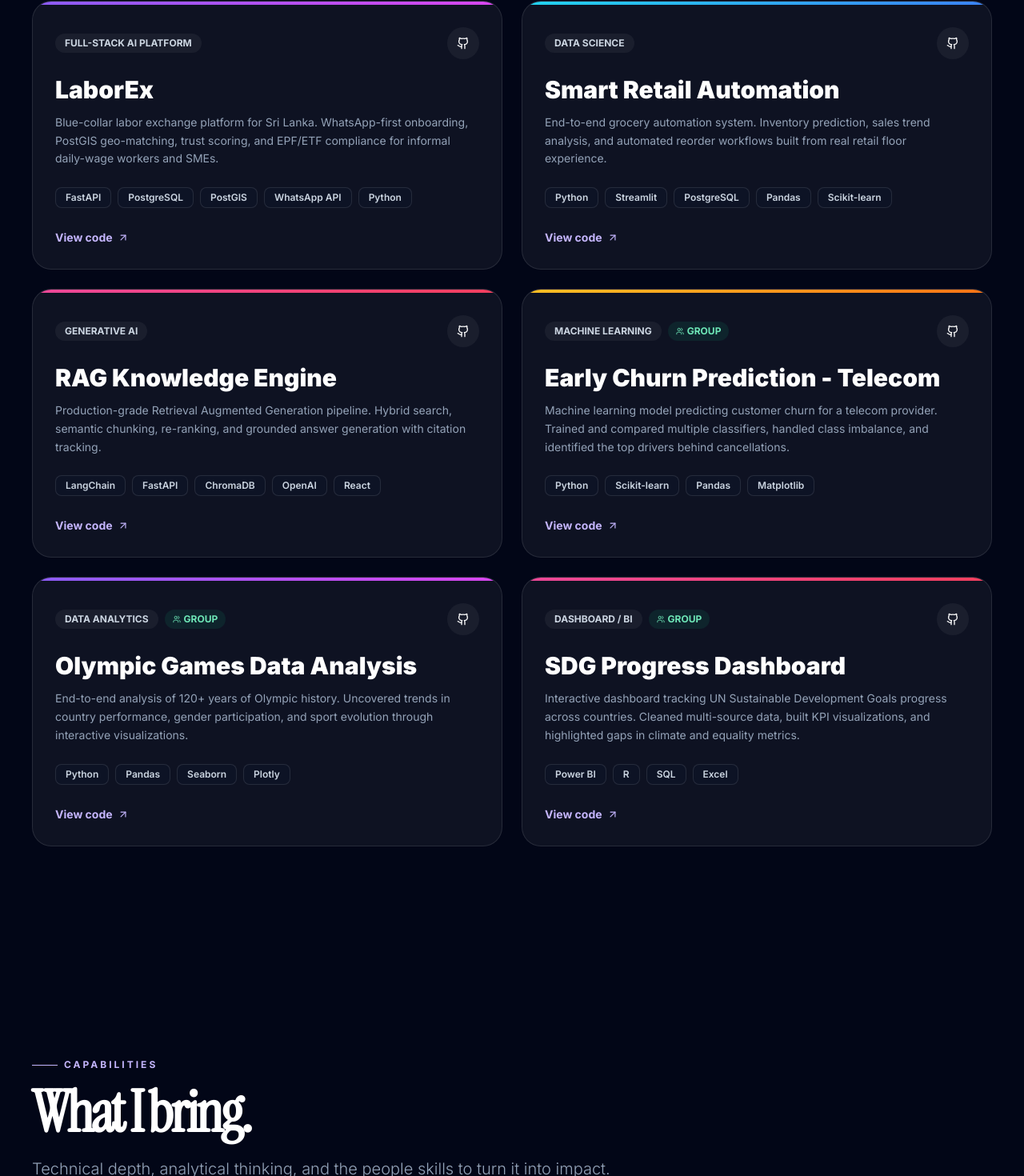
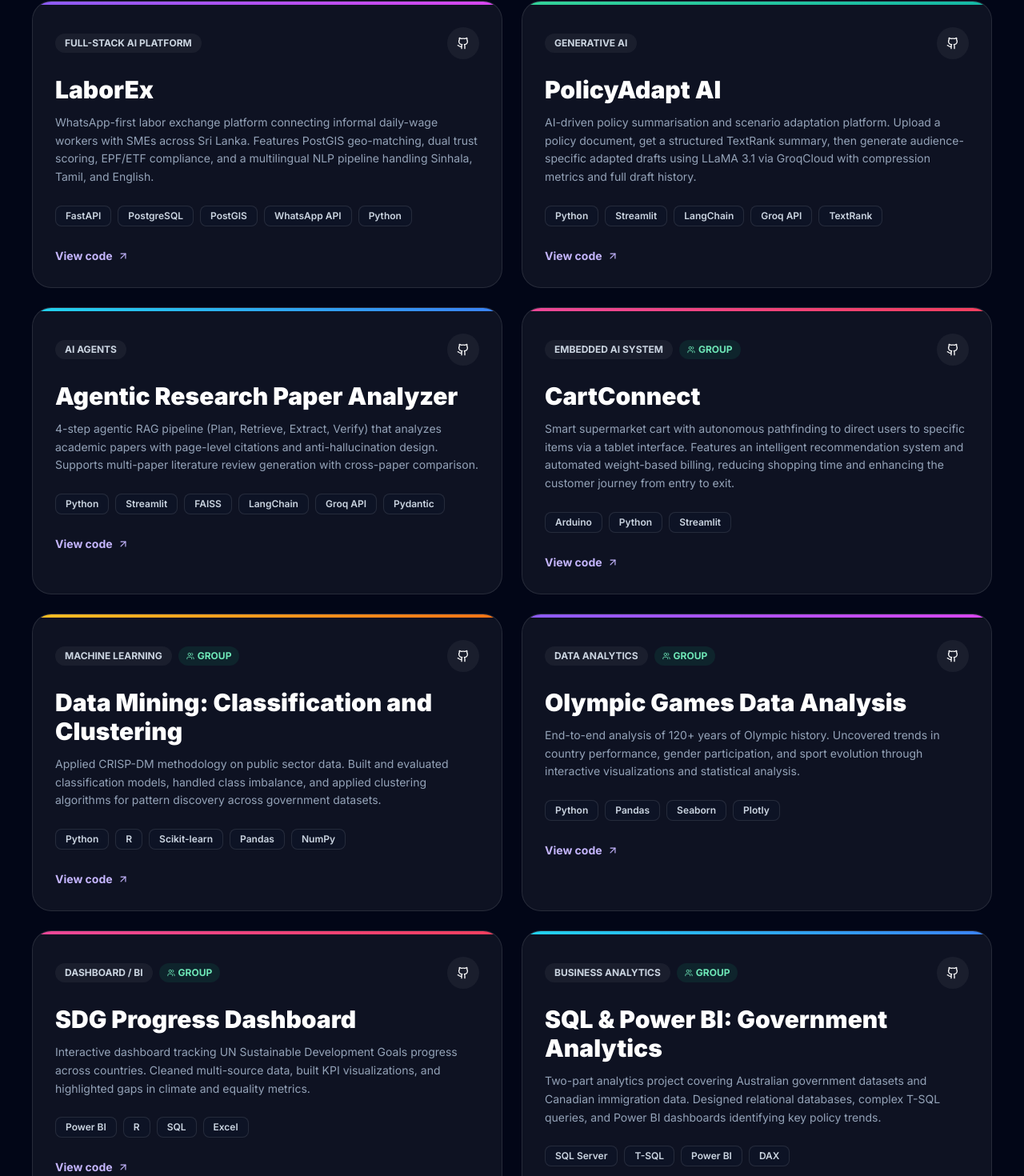
Before and after one commit to muhamednas/portfolio, a React app: page / in a window 1280 px wide. Shown: the part 1242-2712 px from the top of the page at 80% size. Built offline with nearby package versions, Linux system fonts and the light colour scheme; the HTML template or start-up script is replaced by a standard one.

Commit message:
Add CartConnect, contact form, Data Odyssey cert

```diff
--- a/src/constants/data.js
+++ b/src/constants/data.js
@@ -12,7 +12,7 @@ export const PROFILE = {
   email: "muhammed01n@gmail.com",
   phone: "0774778482",
   linkedin: "https://www.linkedin.com/in/muhamadns44",
-  github: "https://github.com/muhamadns44",
+  github: "https://github.com/muhamednas",
   bio: "Currently at KDU, bridging the gap between raw data and agentic automation. Building RAG pipelines, smart retail systems, and AI-driven solutions with a focus on real-world impact.",
   photo: "/portfolio/profile.jpeg"
 };
@@ -20,7 +20,7 @@ export const PROFILE = {
 export const PROJECTS = [
   {
     name: "LaborEx",
-    description: "Blue-collar labor exchange platform for Sri Lanka. WhatsApp-first onboarding, PostGIS geo-matching, trust scoring, and EPF/ETF compliance for informal daily-wage workers and SMEs.",
+    description: "WhatsApp-first labor exchange platform connecting informal daily-wage workers with SMEs across Sri Lanka. Features PostGIS geo-matching, dual trust scoring, EPF/ETF compliance, and a multilingual NLP pipeline handling Sinhala, Tamil, and English.",
     techStack: ["FastAPI", "PostgreSQL", "PostGIS", "WhatsApp API", "Python"],
     githubUrl: "#",
     category: "Full-Stack AI Platform",
@@ -28,27 +28,36 @@ export const PROJECTS = [
     accent: "violet"
   },
   {
-    name: "Smart Retail Automation",
-    description: "End-to-end grocery automation system. Inventory prediction, sales trend analysis, and automated reorder workflows built from real retail floor experience.",
-    techStack: ["Python", "Streamlit", "PostgreSQL", "Pandas", "Scikit-learn"],
+    name: "PolicyAdapt AI",
+    description: "AI-driven policy summarisation and scenario adaptation platform. Upload a policy document, get a structured TextRank summary, then generate audience-specific adapted drafts using LLaMA 3.1 via GroqCloud with compression metrics and full draft history.",
+    techStack: ["Python", "Streamlit", "LangChain", "Groq API", "TextRank"],
     githubUrl: "#",
-    category: "Data Science",
+    category: "Generative AI",
+    type: "Personal",
+    accent: "emerald"
+  },
+  {
+    name: "Agentic Research Paper Analyzer",
+    description: "4-step agentic RAG pipeline (Plan, Retrieve, Extract, Verify) that analyzes academic papers with page-level citations and anti-hallucination design. Supports multi-paper literature review generation with cross-paper comparison.",
+    techStack: ["Python", "Streamlit", "FAISS", "LangChain", "Groq API", "Pydantic"],
+    githubUrl: "#",
+    category: "AI Agents",
     type: "Personal",
     accent: "cyan"
   },
   {
-    name: "RAG Knowledge Engine",
-    description: "Production-grade Retrieval Augmented Generation pipeline. Hybrid search, semantic chunking, re-ranking, and grounded answer generation with citation tracking.",
-    techStack: ["LangChain", "FastAPI", "ChromaDB", "OpenAI", "React"],
-    githubUrl: "#",
-    category: "Generative AI",
-    type: "Personal",
+    name: "CartConnect",
+    description: "Smart supermarket cart with autonomous pathfinding to direct users to specific items via a tablet interface. Features an intelligent recommendation system and automated weight-based billing, reducing shopping time and enhancing the customer journey from entry to exit.",
+    techStack: ["Arduino", "Python", "Streamlit"],
+    githubUrl: "https://1drv.ms/f/your-onedrive-link",
+    category: "Embedded AI System",
+    type: "Group Project",
     accent: "pink"
   },
   {
-    name: "Early Churn Prediction - Telecom",
-    description: "Machine learning model predicting customer churn for a telecom provider. Trained and compared multiple classifiers, handled class imbalance, and identified the top drivers behind cancellations.",
-    techStack: ["Python", "Scikit-learn", "Pandas", "Matplotlib"],
+    name: "Data Mining: Classification and Clustering",
+    description: "Applied CRISP-DM methodology on public sector data. Built and evaluated classification models, handled class imbalance, and applied clustering algorithms for pattern discovery across government datasets.",
+    techStack: ["Python", "R", "Scikit-learn", "Pandas", "NumPy"],
     githubUrl: "#",
     category: "Machine Learning",
     type: "Group Project",
@@ -56,7 +65,7 @@ export const PROJECTS = [
   },
   {
     name: "Olympic Games Data Analysis",
-    description: "End-to-end analysis of 120+ years of Olympic history. Uncovered trends in country performance, gender participation, and sport evolution through interactive visualizations.",
+    description: "End-to-end analysis of 120+ years of Olympic history. Uncovered trends in country performance, gender participation, and sport evolution through interactive visualizations and statistical analysis.",
     techStack: ["Python", "Pandas", "Seaborn", "Plotly"],
     githubUrl: "#",
     category: "Data Analytics",
@@ -72,29 +81,38 @@ export const PROJECTS = [
     type: "Group Project",
     accent: "pink"
   },
+  {
+    name: "SQL & Power BI: Government Analytics",
+    description: "Two-part analytics project covering Australian government datasets and Canadian immigration data. Designed relational databases, complex T-SQL queries, and Power BI dashboards identifying key policy trends.",
+    techStack: ["SQL Server", "T-SQL", "Power BI", "DAX"],
+    githubUrl: "#",
+    category: "Business Analytics",
+    type: "Group Project",
+    accent: "cyan"
+  },
 ];
 
 export const EXPERIENCE = [
   {
-    role: "Sales Professional",
-    company: "ACM Hardware (Pvt) Ltd.",
-    period: "Feb 2024 - Present",
-    location: "Colombo, Sri Lanka",
+    role: "Sales Inventory Assistant (Part-Time)",
+    company: "Barakath Stores (Pvt) Ltd.",
+    period: "2022 -- Present",
+    location: "Pilimathalawa, Sri Lanka",
     highlights: [
-      "Built customer relationship workflows that informed later AI automation projects",
-      "Analyzed sales patterns across diverse client segments",
-      "Developed skills translating technical products to non-technical buyers"
+      "Tracked stock levels and analyzed sales trends to optimize product availability -- seeded the Smart Retail Automation project",
+      "Managed transactions and ensured accurate cash handling across daily operations",
+      "Gained firsthand exposure to SME business management, supply chain decisions, and retail analytics"
     ]
   },
   {
-    role: "Sales Professional",
-    company: "Barakath Stores Pvt Ltd.",
-    period: "Mar 2022 - Present",
-    location: "Pilimathalawa, Sri Lanka",
+    role: "Sales Operations Associate (Part-Time)",
+    company: "ACM Hardware (Pvt) Ltd.",
+    period: "2024 -- Present",
+    location: "Mount Lavinia, Sri Lanka",
     highlights: [
-      "Analyzed sales trends to optimize product stocking - seeded the Smart Retail Automation project",
-      "Managed inventory and transaction workflows end-to-end",
-      "Gained firsthand insight into SME operations that informs current platform work"
+      "Assisted in retail sales and customer engagement for a hardware products business serving diverse client segments",
+      "Developed strong technical communication skills explaining hardware products to non-technical buyers",
+      "Built customer relationship workflows that later informed AI-driven automation project designs"
     ]
   }
 ];
@@ -103,19 +121,20 @@ export const EDUCATION = [
   {
     degree: "BSc in Applied Data Science Communication",
     institution: "General Sir John Kotelawala Defence University (KDU)",
-    period: "Feb 2024 - Feb 2027",
-    focus: "Computer Science - Data Science - Machine Learning"
+    period: "Feb 2024 -- Feb 2027",
+    focus: "Computer Science · Data Science · Machine Learning"
   }
 ];
 
 export const CERTIFICATIONS = [
+  { name: "Champions -- Data Odyssey Inter Faculty Exhibition Competition 2025", issuer: "AI and Data Science Club, KDU", category: "Achievement", image: "/portfolio/certs/data-odyssey-2025.jpeg" },
   { name: "What is Data Science?", issuer: "IBM / Coursera", category: "Foundations", image: "/portfolio/certs/what-is-data-science.jpeg" },
   { name: "Foundations of Data Science", issuer: "Google", category: "Foundations", image: "/portfolio/certs/foundations-of-data-science.jpeg" },
   { name: "Foundations: Data, Data, Everywhere", issuer: "Google", category: "Foundations", image: "/portfolio/certs/data-data-everywhere.jpeg" },
   { name: "Develop Generative AI Applications: Get Started", issuer: "IBM", category: "Generative AI", image: "/portfolio/certs/genai-get-started.jpeg" },
   { name: "Start Writing Prompts like a Pro", issuer: "Udemy", category: "Prompt Engineering", image: "/portfolio/certs/prompts-like-a-pro.jpeg" },
   { name: "Generative AI for Web Developers", issuer: "LinkedIn Learning", category: "AI Engineering", image: "/portfolio/certs/genai-web-devs.jpeg" },
-  { name: "Prompt Work Task", issuer: "Udemy", category: "Prompt Engineering", image: "/portfolio/certs/prompt-work-task.jpeg" },
+  { name: "LangChain for LLM Application Development", issuer: "DeepLearning.AI", category: "AI Engineering", image: "/portfolio/certs/langchain-llm.jpeg" },
 ];
 
 export const SKILL_GROUPS = [
```
Also changed, not shown: public/certs/data_odyssey_champions.jpeg (added).
